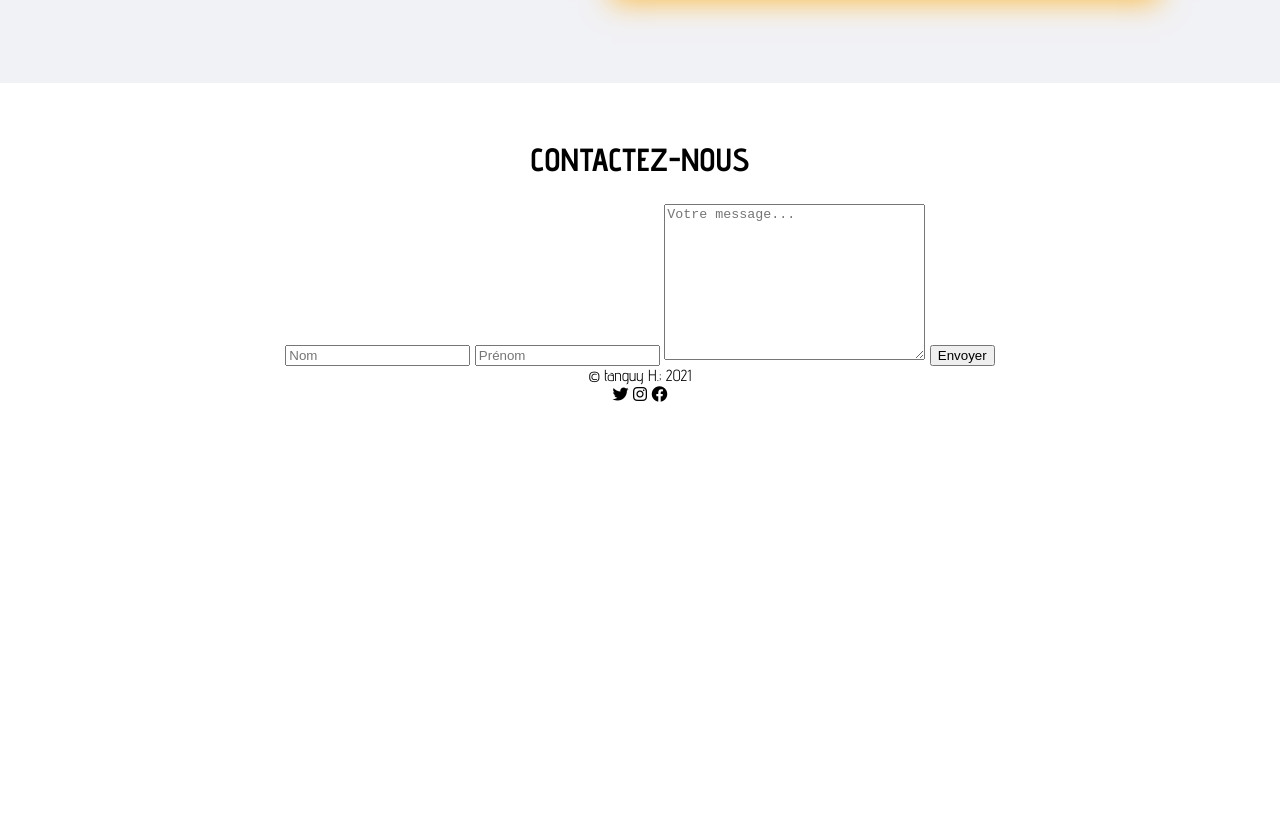
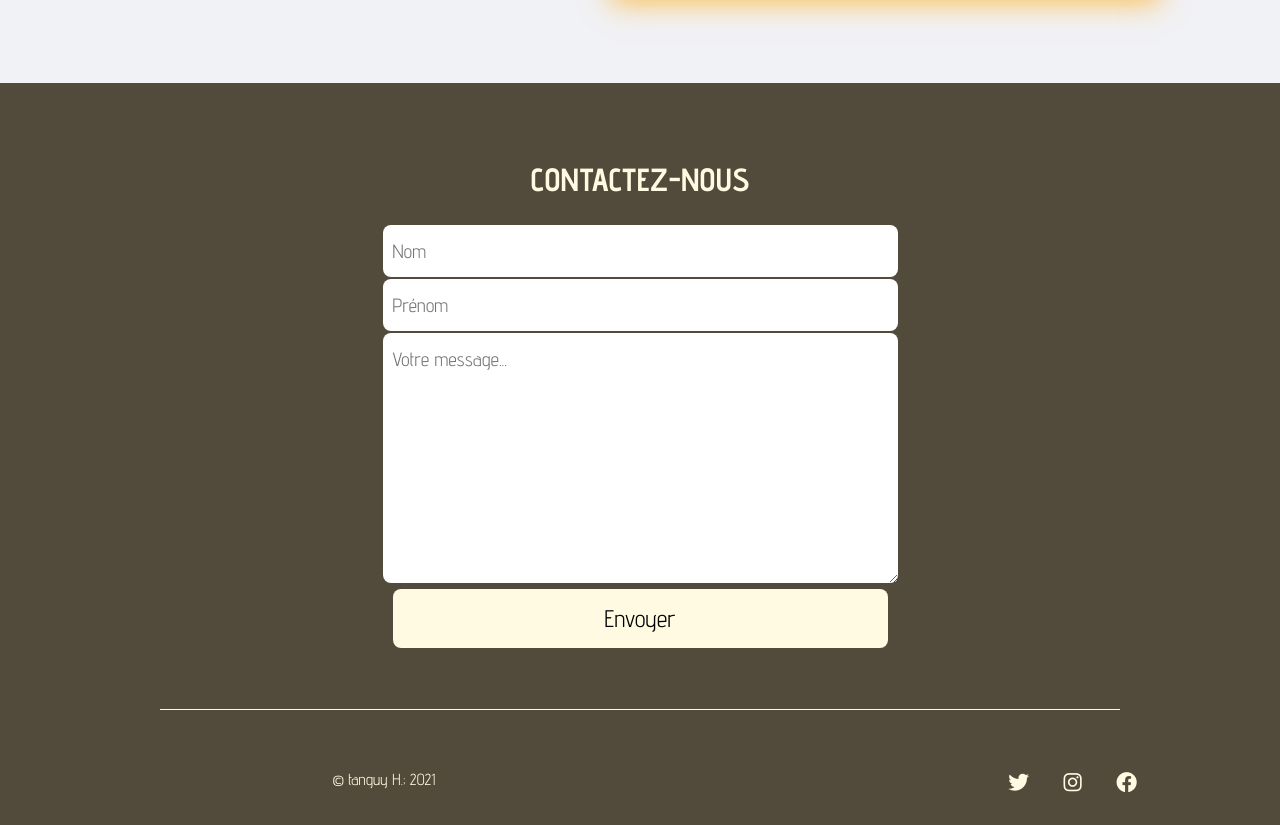
Before and after one commit to TanguyHOSPICE/Exo-Location-gites, a plain HTML site: page index.html in a window 1280 px wide. Shown: the part 2898-3723 px from the top of the page. Before the commit the page ends 3302 px from the top, so only its background shows below. Drawn offline with Linux system fonts and the light colour scheme.

Commit message:
Css section form Complete & id on h2:contactez-ns

```diff
--- a/index.html
+++ b/index.html
@@ -86,7 +86,7 @@
     </section>
     <!--*5-Footer "Formulaire de contact & trait"-->
     <footer>
-        <h2>Contactez-nous</h2>
+        <h2 id="contact">Contactez-nous</h2>
         <!--*5.1 form & trait-->
         <form action="">
             <input type="text" placeholder="Nom">
--- a/style.css
+++ b/style.css
@@ -1,7 +1,10 @@
 /**A.1-mise en place police*/
 @import url("https://fonts.googleapis.com/css2?family=Advent+Pro:wght@400;700&family=Dancing+Script:wght@400;500;700&display=swap");
 
-/**B.1-body(ff/m/p/ta)-ul(m/p)-li(lst)-h2(tt/pt/fs)-a(td/c)*/
+/**B.1-html(scroll)-body(ff/m/p/ta)-ul(m/p)-li(lst)-h2(tt/pt/fs)-a(td/c)*/
+html {
+	scroll-behavior: smooth; /*permet des "encres" plus smooth*/
+}
 body {
 	font-family: "Advent Pro", sans-serif;
 	margin: 0;
@@ -162,3 +165,68 @@ h3 {
 	margin-left: -180px;
 	box-shadow: -4px 4px 0 1px rgba(15, 154, 156, 1); /*inversion du txt avec valeur négative*/
 }
+/* ******************************FORM***************** (1h45m)*/
+/**G.1-foot(bgc/c/p)-form(m/mw)-inp,txta,btn(bor/w/p/m/fsi/ff)-txta()-btn(fsi/bcg)-btn:hov(bgc/c/cur/transi)*/
+footer {
+	background-color: #524a3a;
+	color: #fffae1;
+	padding: 20px 0 10px 0;
+}
+form {
+	margin: 0 auto;
+	max-width: 900px;
+}
+input,
+textarea,
+button {
+	border: none;
+	width: 55%;
+	padding: 15px 10px;
+	margin: 1px 0;
+	font-size: 1.2em;
+	font-family: "Advent Pro", sans-serif; /*Les placeholder ne prennent pas la ff d'ou présence de cette FF*/
+	border-radius: 8px;
+}
+/* textarea {
+	height: 120px;
+} */
+button {
+	font-size: 1.5em;
+	background-color: #fffae1;
+}
+button:hover {
+	background-color: orange;
+	color: #fffae1;
+	cursor: pointer;
+	transition: 0.3s ease-in-out;
+}
+/**G.2-#secondL(h/w/bgc/m)-#©&icons(d/mb/p)-#©(w/c)-#icons(w/ta)-#icons a(d/p/fsi/c)-#icons a:hov(transf/transi)*/
+#secondLine {
+	height: 1px;
+	width: 75%;
+	background-color: #fffae1;
+	margin: 60px auto;
+}
+#copyrightAndIcons {
+	display: flex;
+	margin-bottom: 20px;
+	padding: 0 10%; /*p10% permet un peu de responsiv*/
+}
+#copyright {
+	width: 50%;
+	color: #fffae1;
+}
+#icons {
+	width: 50%;
+	text-align: right; /*Décalage icons*/
+}
+#icons a {
+	display: inline-block; /*pr alignement en plus du flex*/
+	padding: 0 15px;
+	font-size: 1.3em;
+	color: #fffae1;
+}
+#icons a:hover {
+	transform: scale(1.5);
+	transition: 0.1s;
+}
```
